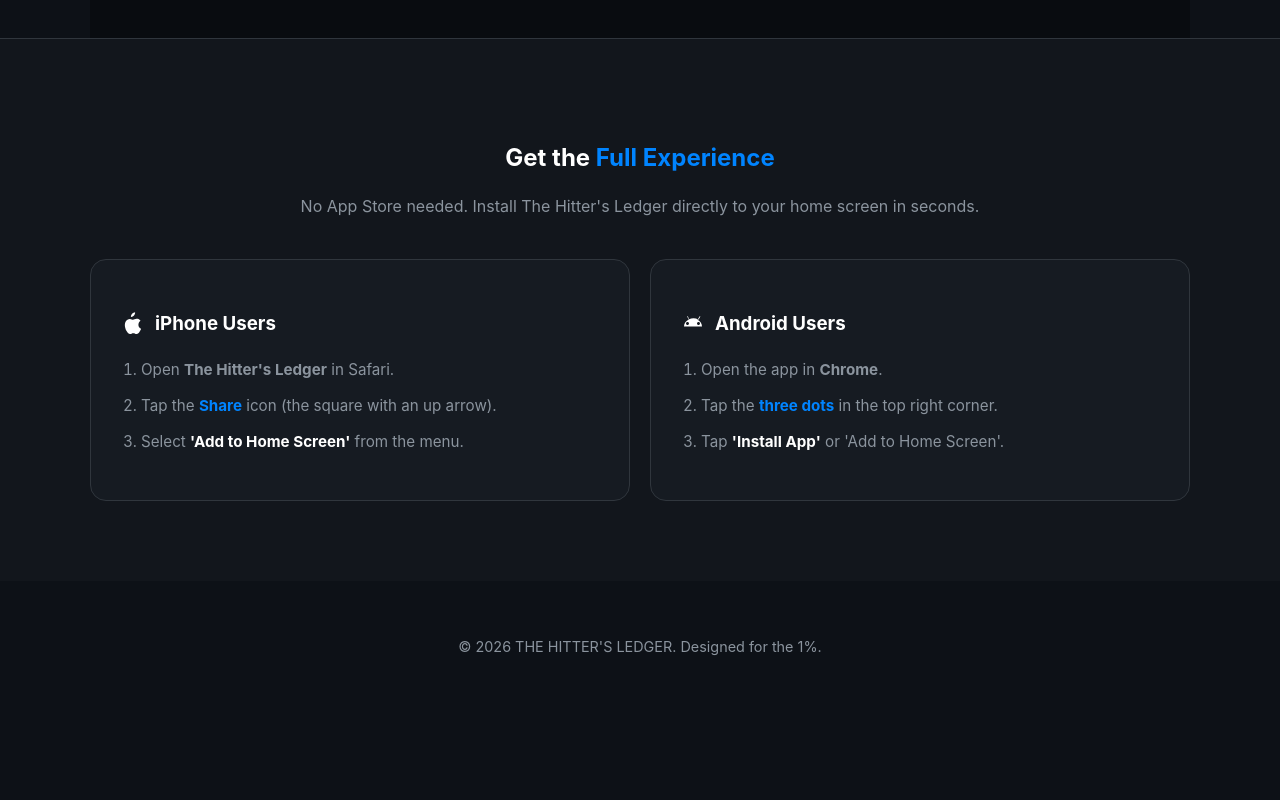
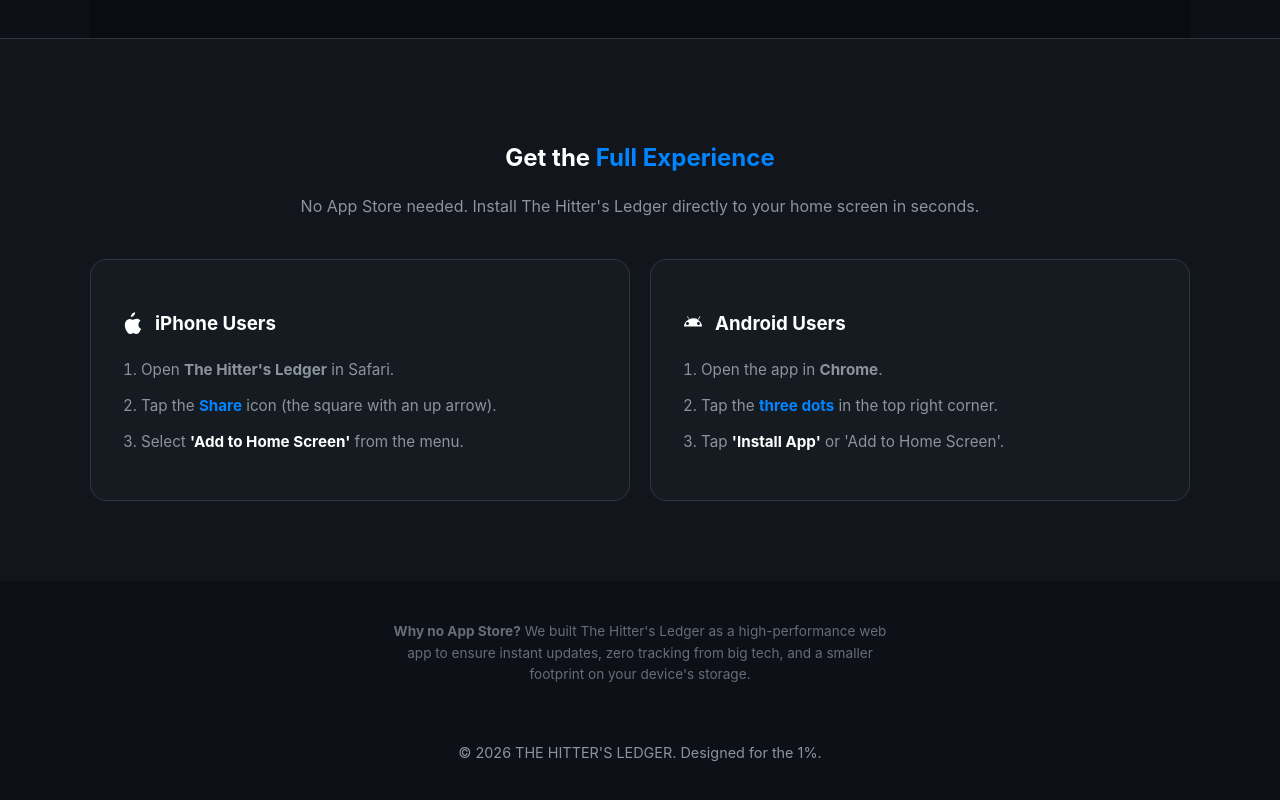
Before and after one commit to prich01/TheHittersLedgerPreview, a plain HTML site: page index.html in a window 1280 px wide. Shown: the part 2322-3122 px from the top of the page. Before the commit the page ends 3035 px from the top, so only its background shows below. Drawn offline with Linux system fonts and the light colour scheme.

Commit message:
Update index.html

```diff
--- a/index.html
+++ b/index.html
@@ -234,6 +234,12 @@
     </div>
 </section>
 
+    <div style="margin-top: 40px; text-align: center; opacity: 0.7;">
+    <p style="font-size: 0.85rem; color: var(--text-silver); max-width: 500px; margin: 0 auto;">
+        <strong>Why no App Store?</strong> We built The Hitter's Ledger as a high-performance web app to ensure instant updates, zero tracking from big tech, and a smaller footprint on your device's storage.
+    </p>
+</div>
+
     <footer>
         <p>&copy; 2026 THE HITTER'S LEDGER. Designed for the 1%.</p>
     </footer>
```
